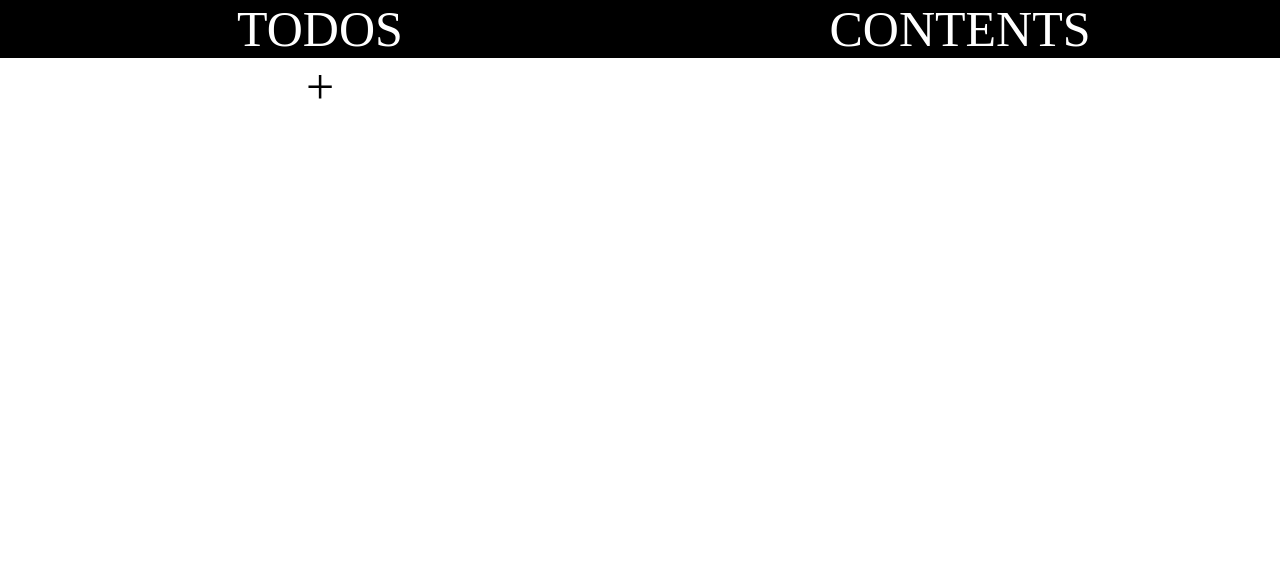
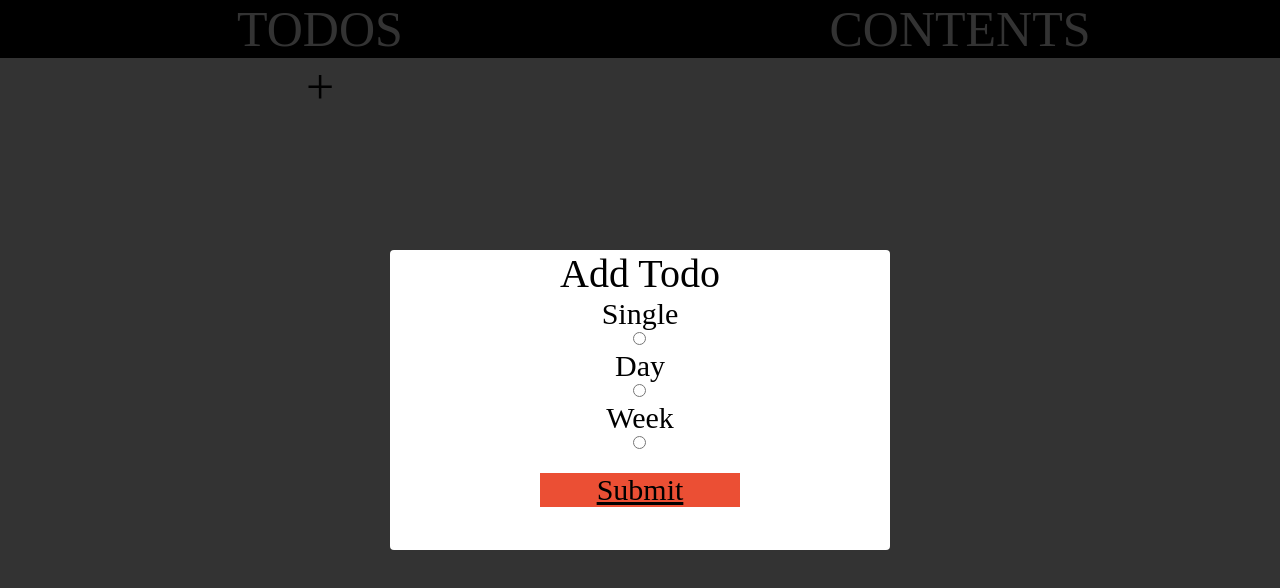
Before and after one commit to santigut123/todo-list, a website built with webpack: page dist/index.html in a window 1280 px wide. Built offline with nearby package versions, Linux system fonts and the light colour scheme.

Commit message:
Finished style and html structure for modal

```diff
--- a/dist/index.html
+++ b/dist/index.html
@@ -7,13 +7,24 @@
         <meta name="viewport" content="width=device-width, initial-scale=1">
         <link rel="stylesheet" href="styles.css">
     </head>
+
     <body>
+        <div id="modalBg">
+            <div class="modal-contents">
+                <div class="modal-header">Add Todo</div>
+                <form>
+                    <div class="modalOption">Single</div>
+                    <input type="radio" name="day" value="day">
+                    <div class="modalOption">Day</div>
+                    <input type="radio" name="day" value="day">
+                    <div class="modalOption">Week</div>
+                    <input type="radio" name="day" value="day">
+
+                </form>
+                <a href="#" class="button">Submit</a>
+	</div>
+        </div>
         <div id="content">
-        </div>
-        <div class ="modal-bg">
-            <div class = "modal-contents">
-
-            </div>
         </div>
     </body>
     <script src="main.js"></script>
--- a/dist/styles.css
+++ b/dist/styles.css
@@ -31,23 +31,45 @@
   font-size: 50px;
 }
 
-.modal-bg {
+#modalBg {
   background-color: rgba(0, 0, 0, 0.8);
   width: 100%;
   height: 100%;
   position: absolute;
-  top: 0;
-  display: none;
   justify-content: center;
   align-items: center;
+  top: 0;
+  display: flex;
+}
+
+.modalOption {
+  font-size: 30px;
+  font-weight: 30;
 }
 
 .modal-contents {
+  display: flex;
   height: 300px;
   width: 500px;
   background-color: white;
   text-align: center;
-  padding: 20px;
-  position: relative;
   border-radius: 4px;
+  flex-direction: column;
+  align-items: center;
 }
+
+.modal-header {
+  font-size: 40px;
+}
+
+.button {
+  background-color: rgb(235, 79, 52);
+  font-size: 30px;
+  width: 200px;
+  color: black;
+  margin-top: 20px;
+}
+
+input {
+  flex-grow: 2;
+}
```
